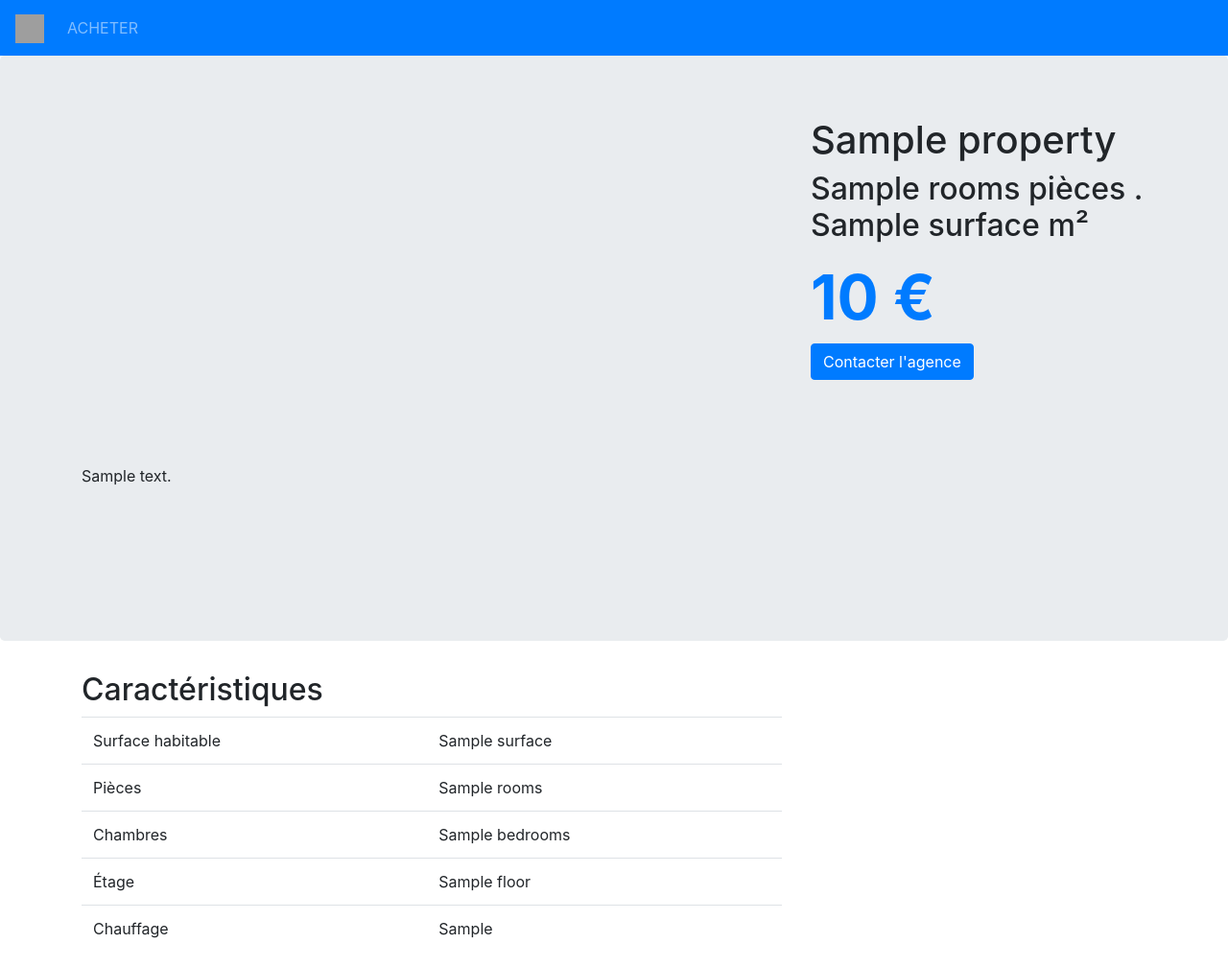
After one commit to Kiniboy/agenceimmo, a Symfony app: template templates/property/show.html.twig in a window 1280 px wide. The commit adds this page. Shown: the whole page at 96% size. Run offline with Twig, Linux system fonts and the light colour scheme; the template is opened without the code that fills it: most values are stand-ins (such as "Sample title", 1, 10 or a date in 2020); some libraries are stand-ins or nearby versions; grey boxes are pictures that could not be loaded.

Commit message:
Commit 2 creation home page mes biens pages mon bien page

```diff
--- a/composer.json
+++ b/composer.json
@@ -5,13 +5,15 @@
         "php": ">=7.2.5",
         "ext-ctype": "*",
         "ext-iconv": "*",
+        "cocur/slugify": "^4.0",
         "composer/package-versions-deprecated": "^1.11",
-        "doctrine/annotations": "^1.0",
+        "doctrine/annotations": "^1.11",
         "doctrine/doctrine-bundle": "^2.1",
         "doctrine/doctrine-migrations-bundle": "^3.0",
         "doctrine/orm": "^2.7",
         "phpdocumentor/reflection-docblock": "^5.2",
         "sensio/framework-extra-bundle": "^5.1",
+        "symfony/apache-pack": "^1.0",
         "symfony/asset": "5.1.*",
         "symfony/console": "5.1.*",
         "symfony/dotenv": "5.1.*",
@@ -35,6 +37,7 @@
         "symfony/twig-bundle": "^5.1",
         "symfony/validator": "5.1.*",
         "symfony/web-link": "5.1.*",
+        "symfony/webpack-encore-bundle": "^1.7",
         "symfony/yaml": "5.1.*",
         "twig/extra-bundle": "^2.12|^3.0",
         "twig/twig": "^2.12|^3.0"
--- a/config/bundles.php
+++ b/config/bundles.php
@@ -12,4 +12,5 @@ return [
     Symfony\Bundle\MonologBundle\MonologBundle::class => ['all' => true],
     Symfony\Bundle\DebugBundle\DebugBundle::class => ['dev' => true, 'test' => true],
     Symfony\Bundle\MakerBundle\MakerBundle::class => ['dev' => true],
+    Symfony\WebpackEncoreBundle\WebpackEncoreBundle::class => ['all' => true],
 ];
--- a/config/services.yaml
+++ b/config/services.yaml
@@ -14,7 +14,7 @@ services:
     # makes classes in src/ available to be used as services
     # this creates a service per class whose id is the fully-qualified class name
     App\:
-        resource: '../src/'
+        resource: '../src/*'
         exclude:
             - '../src/DependencyInjection/'
             - '../src/Entity/'
--- a/templates/base.html.twig
+++ b/templates/base.html.twig
@@ -2,11 +2,30 @@
 <html>
     <head>
         <meta charset="UTF-8">
-        <title>{% block title %}Welcome!{% endblock %}</title>
-        {% block stylesheets %}{% endblock %}
+        <title>{% block title %}Acceuil{% endblock %}</title>
+        {% block stylesheets %}
+            <link rel="stylesheet" href="https://cdn.jsdelivr.net/npm/bootstrap@4.5.3/dist/css/bootstrap.min.css" integrity="sha384-TX8t27EcRE3e/ihU7zmQxVncDAy5uIKz4rEkgIXeMed4M0jlfIDPvg6uqKI2xXr2" crossorigin="anonymous">
+        {% endblock %}
     </head>
     <body>
-        {% block body %}{% endblock %}
+    <nav class="navbar navbar-expand-lg navbar-dark bg-primary">
+        <button class="navbar-toggler" type="button" data-toggle="collapse" data-target="#navbarTogglerDemo01" aria-controls="navbarTogglerDemo01" aria-expanded="false" aria-label="Toggle navigation">
+            <span class="navbar-toggler-icon"></span>
+        </button>
+        <div class="collapse navbar-collapse" id="navbarTogglerDemo01">
+            <a class="navbar-brand" href="{{ path('home') }}">
+                <img src="logo.png" width="30" height="30" alt="" loading="lazy">
+            </a>
+            <ul class="navbar-nav mr-auto mt-2 mt-lg-0">
+                <li class="nav-item">
+                    <a class="nav-link" {% if current_menu is defined and current_menu == 'properties' %}{% endif%} href="{{ path('properties') }}">ACHETER</a>
+                </li>
+            </ul>
+        </div>
+    </nav>
+        {% block body %}
+
+        {% endblock %}
         {% block javascripts %}{% endblock %}
     </body>
 </html>
--- /dev/null
+++ b/templates/property/show.html.twig
@@ -0,0 +1,56 @@
+{% extends 'base.html.twig' %}
+
+{% block title %}{{ property.title }}{% endblock %}
+
+{% block body %}
+        <div class="jumbotron">
+            <div class="container">
+                <div class="row">
+                    <div class="col-md-8">
+
+                    </div>
+                    <div class="col-md-4">
+                        <h1>{{ property.title }}</h1>
+                        <h2>{{ property.rooms }} pièces . {{  property.surface }} m²</h2>
+                        <div class="text-primary" style="font-weight: bold; font-size: 4rem">{{ property.formattedPrice }} €</div>
+                        <a href="#" class="btn btn-primary">Contacter l'agence</a>
+                    </div>
+                </div>
+                <p class="jumbotron jumbotron-fluid mt-4">
+                    {{ property.description | nl2br }}
+                </p>
+            </div>
+        </div>
+    <div class="container">
+        <div class="row">
+            <div class="col-md-8">
+                <h2>Caractéristiques</h2>
+                <table class="table table-stripped">
+                    <tr>
+                        <td>Surface habitable</td>
+                        <td>{{ property.surface }}</td>
+                    </tr>
+                    <tr>
+                        <td>Pièces</td>
+                        <td>{{ property.rooms }}</td>
+                    </tr>
+                    <tr>
+                        <td>Chambres</td>
+                        <td>{{ property.bedrooms }}</td>
+                    </tr>
+                    <tr>
+                        <td>Étage</td>
+                        <td>{{ property.floor }}</td>
+                    </tr>
+                    <tr>
+                        <td>Chauffage</td>
+                        <td>{{ property.heatType }}</td>
+                    </tr>
+                </table>
+            </div>
+        </div>
+    </div>
+
+
+
+{% endblock %}
```
Also changed, not shown: config/routes.yaml (deleted, +0 -7 lines), src/Controller/HomeController.php (+12 -8 lines), src/Controller/PropertyController.php (added, +54 -0 lines), templates/home/index.html.twig (+24 -14 lines), assets/images/house.png (added), templates/logo.png (added), 4 other files.
